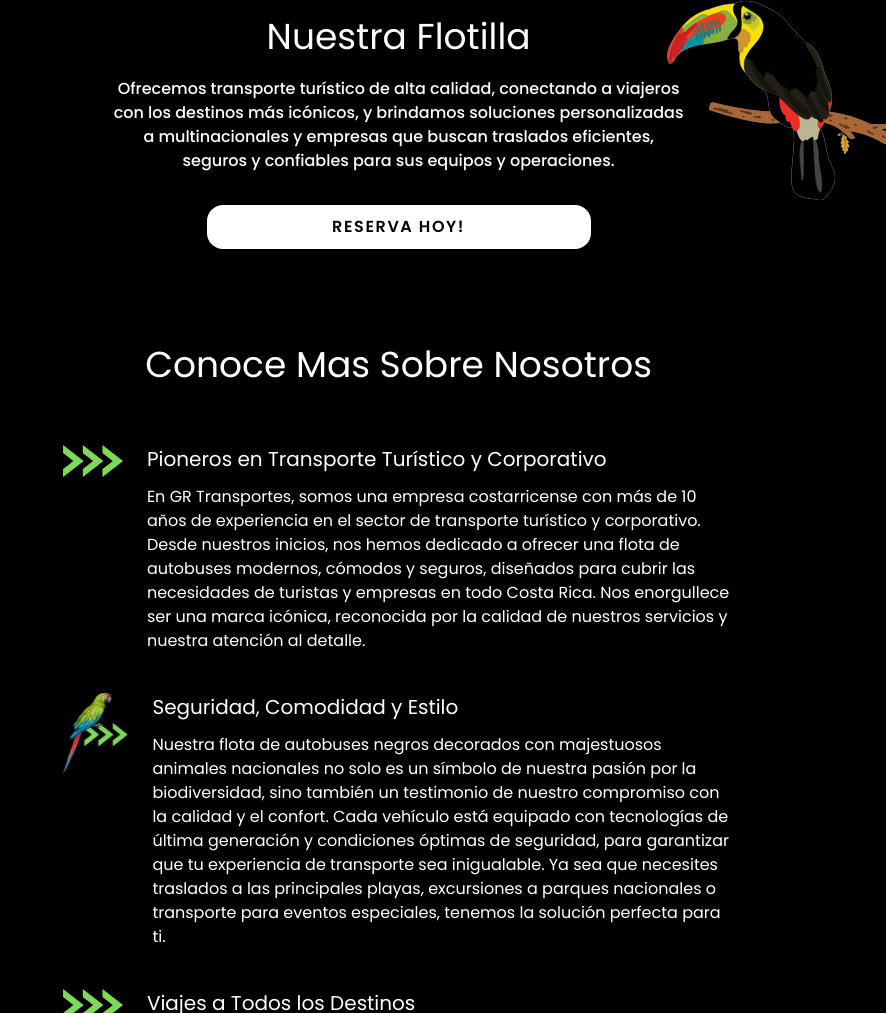
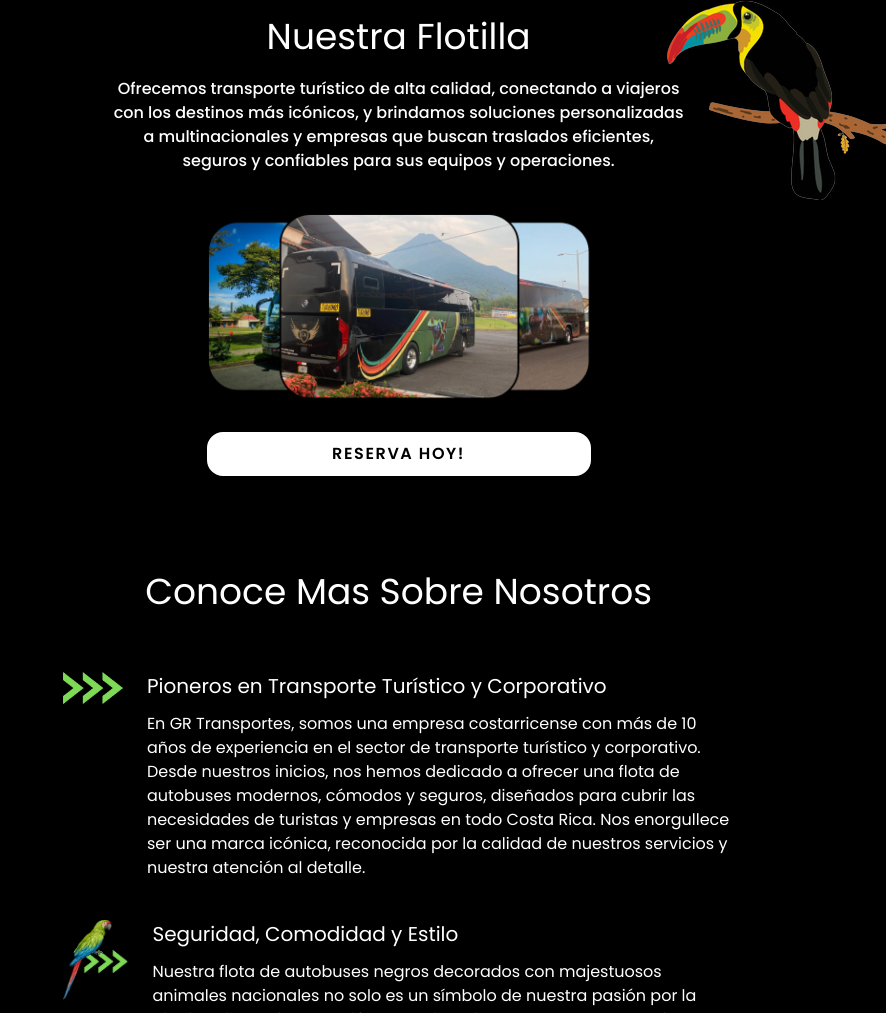
Before and after one commit to hax0-r/fiverr_gr_transportes, a website: page index.html in a window 1280 px wide. Shown: the part 1807-2820 px from the top of the page, without its empty margins (394-1280 px from the left). Drawn offline with nearby package versions, Linux system fonts and the light colour scheme; no server answers; a web font is replaced by a local one.

Commit message:
landing page woring

```diff
--- a/index.html
+++ b/index.html
@@ -150,6 +150,7 @@
                 los destinos más icónicos, y brindamos soluciones personalizadas a multinacionales y empresas que buscan
                 traslados eficientes, seguros y confiables para sus equipos y operaciones.
             </p>
+            <img src="./Docs/Assets/buses.png" class="max-w-sm w-full mx-auto mt-10" alt="">
 
             <div class="flex items-center justify-center mt-8">
                 <button
```
Also changed, not shown: Docs/Assets/buses.png (added), Docs/Javascripts/global.js (line endings or trailing spaces).
